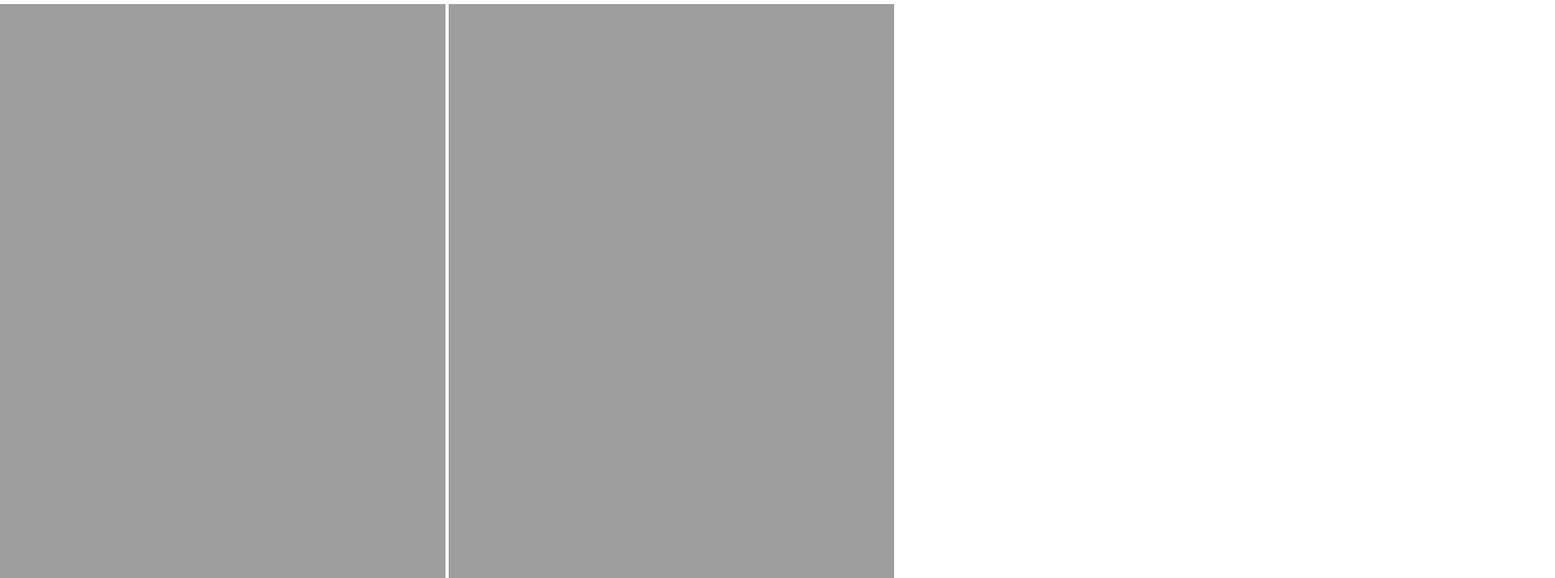
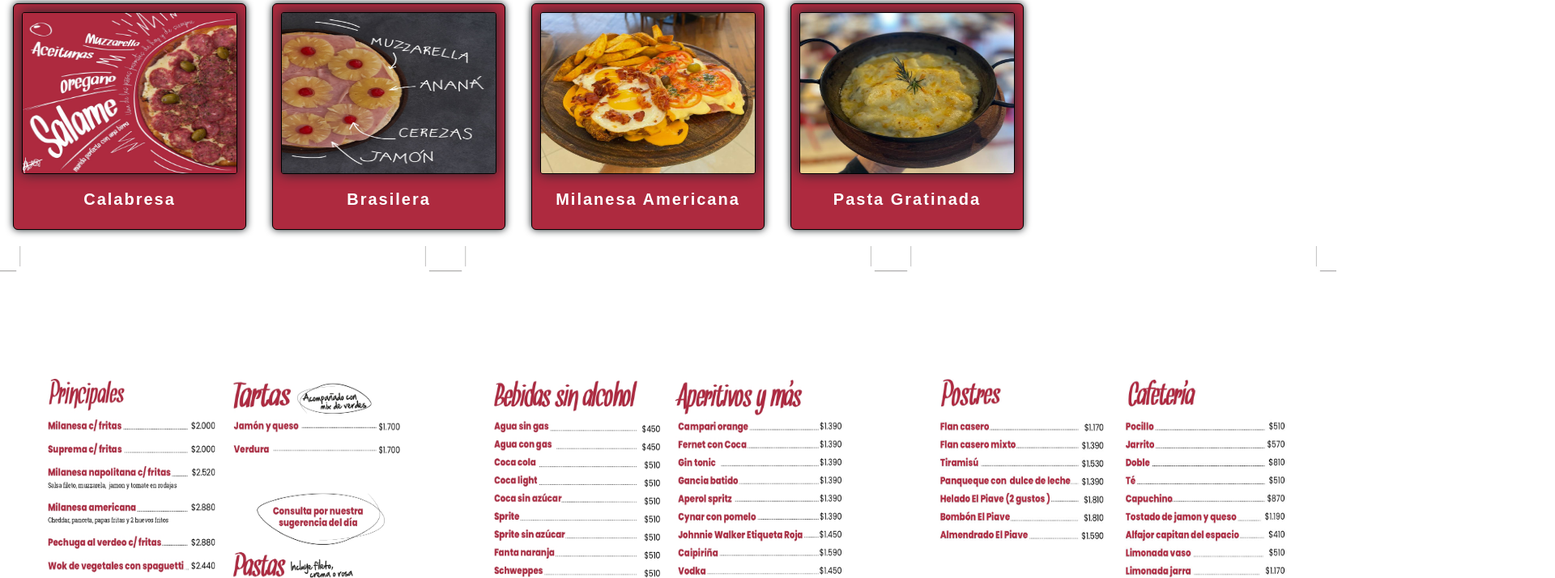
Before and after one commit to Nahulpz94/EntregaFinalLopez, a plain HTML site: page pages/Menu.html in a window 1280 px wide. Shown: the part 1558-2272 px from the top of the page at 81% size, 1920 px wide, since content can reach past the window. Drawn offline with nearby package versions, Linux system fonts and the light colour scheme; files that its build step writes are made by us from their sources; the site is published under a folder, as on GitHub Pages, so addresses that start at the root find nothing.

Commit message:
corrigiendo rutas css

```diff
--- a/pages/Contacto.html
+++ b/pages/Contacto.html
@@ -12,7 +12,7 @@
 
 
     <!--estilos-->
-    <link rel="stylesheet" type="text/css" href="/css/estilos.css">
+    <link rel="stylesheet" type="text/css" href="css/estilos.css">
 
     <!--iconos-->
     <link rel="stylesheet" href="https://cdnjs.cloudflare.com/ajax/libs/font-awesome/6.4.0/css/all.min.css" integrity="sha512-iecdLmaskl7CVkqkXNQ/ZH/XLlvWZOJyj7Yy7tcenmpD1ypASozpmT/E0iPtmFIB46ZmdtAc9eNBvH0H/ZpiBw==" crossorigin="anonymous" referrerpolicy="no-referrer" />
--- a/pages/Menu.html
+++ b/pages/Menu.html
@@ -12,7 +12,7 @@
 
 
     <!--estilos-->
-    <link rel="stylesheet" type="text/css" href="/css/estilos.css">
+    <link rel="stylesheet" type="text/css" href="css/estilos.css">
     <!--iconos-->
     <link rel="stylesheet" href="https://cdnjs.cloudflare.com/ajax/libs/font-awesome/6.4.0/css/all.min.css" integrity="sha512-iecdLmaskl7CVkqkXNQ/ZH/XLlvWZOJyj7Yy7tcenmpD1ypASozpmT/E0iPtmFIB46ZmdtAc9eNBvH0H/ZpiBw==" crossorigin="anonymous" referrerpolicy="no-referrer" />
 
```
Also changed, not shown: index.html (+1 -1 lines), pages/Nosotros.html (+1 -1 lines), pages/Promos.html (+1 -1 lines).
